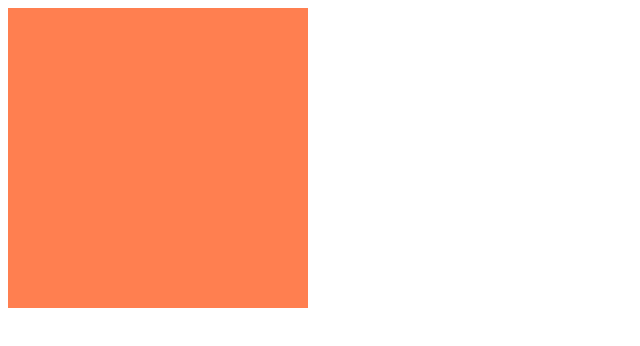
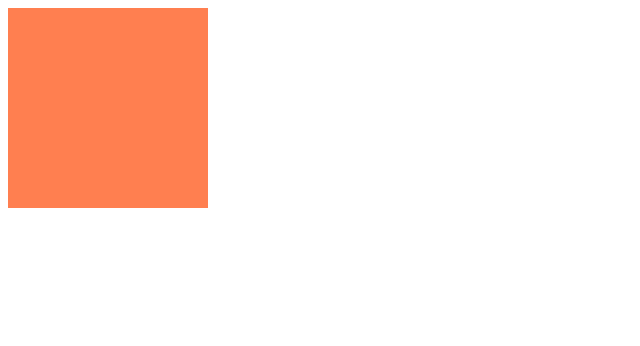
Before and after one commit to sonuram553/learning-web, a website: page test.html in a window 1280 px wide. Shown: the whole page, without its empty margins (0-640 px from the left). Drawn offline with Linux system fonts and the light colour scheme.

```diff
--- a/test.html
+++ b/test.html
@@ -4,8 +4,8 @@
     <title>Test</title>
     <style>
       div {
-        width: 300px;
-        height: 300px;
+        width: 200px;
+        height: 200px;
         background-color: coral;
       }
     </style>
```
Also changed, not shown: package.json (+4 -4 lines).
